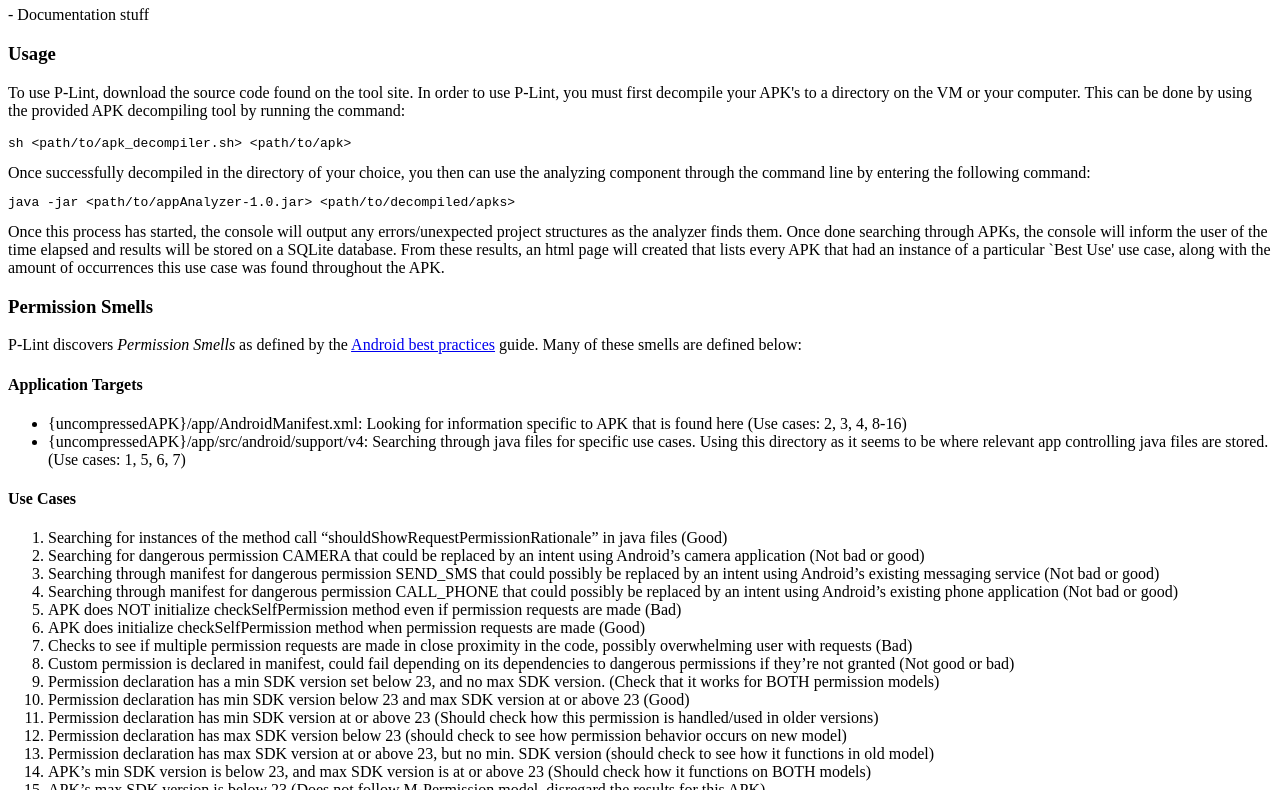
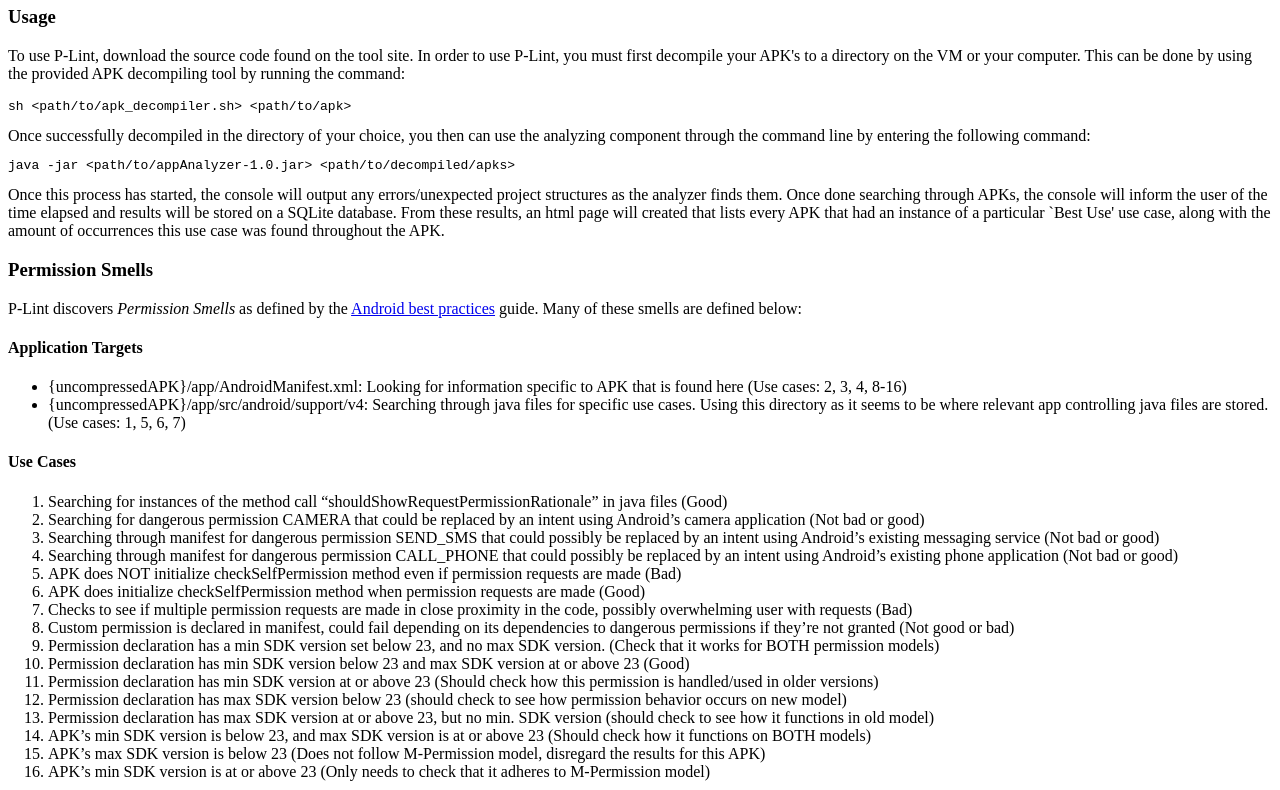
Before and after one commit to P-Lint/p-lint.github.io, a plain HTML site: page pages/documentation.html in a window 1280 px wide. Shown: the part 60-850 px from the top of the page. Drawn offline with Linux system fonts and the light colour scheme.

Commit message:
minor updates

```diff
--- a/pages/documentation.html
+++ b/pages/documentation.html
@@ -9,14 +9,6 @@
 
 <div id="mainPage">
 <h1>Documentation</h1>
-
-
-<p>
-- Documentation stuff
-</p>
-
-
-
 
 <h3>Usage</h3>
 <p>
```
